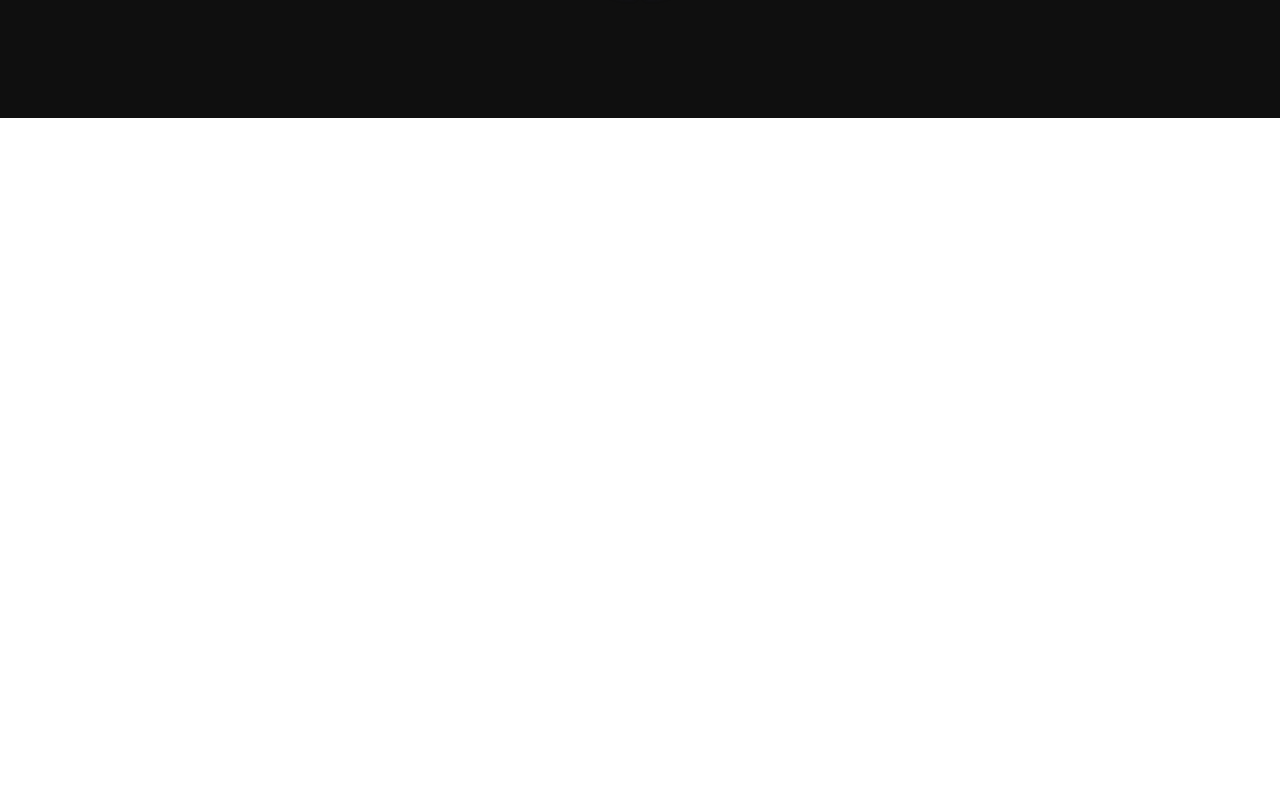
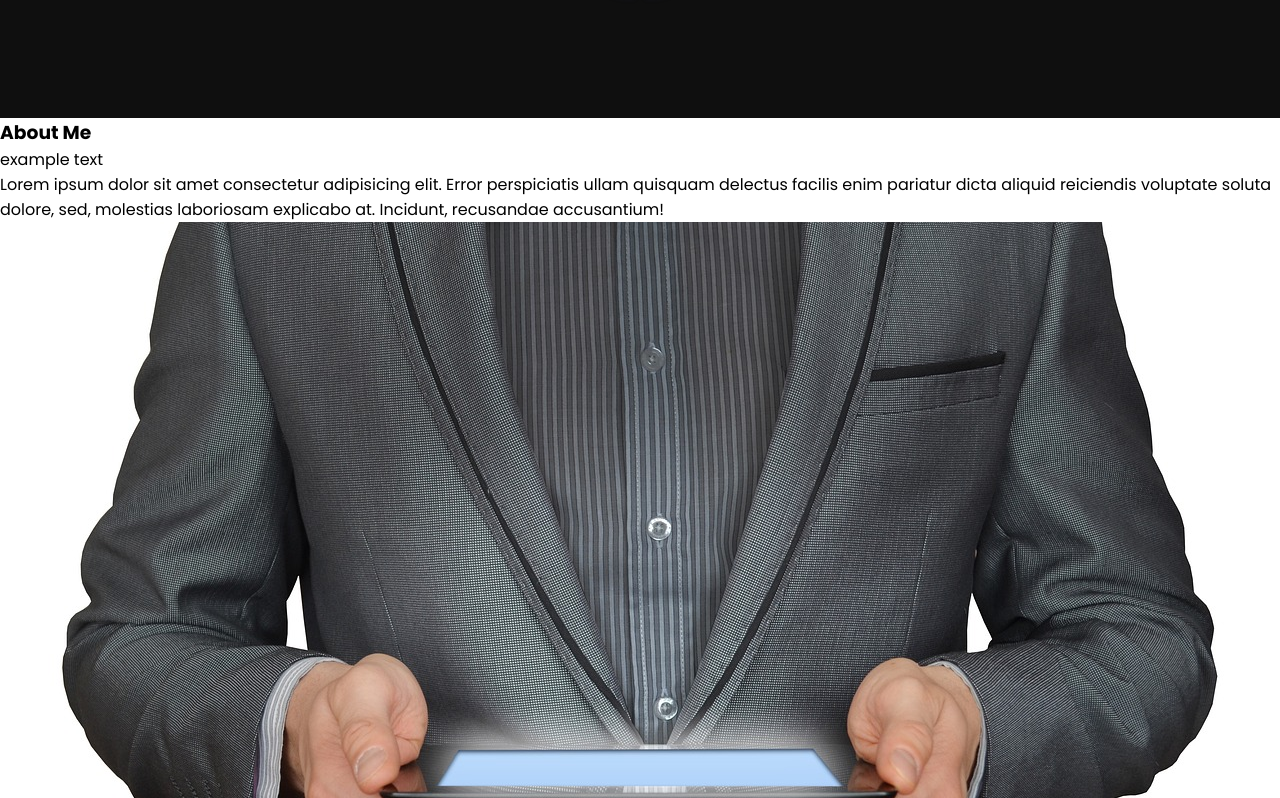
Before and after one commit to leandroheffes24/portfolio, a React (Vite) app: page / in a window 1280 px wide. Shown: the part 682-1480 px from the top of the page. Before the commit the page ends 800 px from the top, so only its background shows below. Built offline with nearby package versions, Linux system fonts and the light colour scheme; the HTML template or start-up script is replaced by a standard one.

Commit message:
about me section in progress

```diff
--- /dev/null
+++ b/src/components/AboutMeSection/AboutMeSection.module.css
@@ -0,0 +1,39 @@
+.aboutMeSection{
+
+}
+
+.textContainer{
+
+}
+
+.titleTextContainer{
+
+}
+
+.title{
+
+}
+
+.subTitle{
+
+}
+
+.aboutMeTextContainer{
+
+}
+
+.aboutMeText{
+
+}
+
+.buttonsContainer{
+
+}
+
+.imageContainer{
+
+}
+
+.image{
+
+}
--- /dev/null
+++ b/src/components/AboutMeSection/index.jsx
@@ -0,0 +1,29 @@
+import styles from './AboutMeSection.module.css'
+import aboutMeImage from '../../assets/images/about-me-image.jpg'
+
+const AboutMeSection = () => {
+    return (
+        <section className={styles.aboutMeSection}>
+            <div className={styles.textContainer}>
+                <div className={styles.titleTextContainer}>
+                    <h3 className={styles.title}>About Me</h3>
+                    <p className={styles.subTitle}>example text</p>
+                </div>
+
+                <div className={styles.aboutMeTextContainer}>
+                    <p className={styles.aboutMeText}>Lorem ipsum dolor sit amet consectetur adipisicing elit. Error perspiciatis ullam quisquam delectus facilis enim pariatur dicta aliquid reiciendis voluptate soluta dolore, sed, molestias laboriosam explicabo at. Incidunt, recusandae accusantium!</p>
+                </div>
+
+                <div className={styles.buttonsContainer}>
+
+                </div>
+            </div>
+
+            <div className={styles.imageContainer}>
+                <img className={styles.image} src={aboutMeImage} alt="about me image" />
+            </div>
+        </section>
+    )
+}
+
+export default AboutMeSection
--- a/src/components/HomeSection/index.jsx
+++ b/src/components/HomeSection/index.jsx
@@ -14,19 +14,19 @@ const HomeSection = () => {
                     <div className={styles.main}>
                         <div className={styles.up}>
                             <button className={styles.card1}>
-                                <a className={styles.socialNetworksLink} href="">
+                                <a className={styles.socialNetworksLink} href="https://www.linkedin.com/in/leandro-heffes/">
                                     <i className={`${'fa-brands fa-linkedin-in'} ${styles.linkedin}`}></i>
                                 </a>
                             </button>
                             <button className={styles.card2}>
-                                <a className={styles.socialNetworksLink} href="">
+                                <a className={styles.socialNetworksLink} href="https://github.com/leandroheffes24">
                                     <i className={`${'fa-brands fa-github github'} ${styles.github}`}></i>
                                 </a>
                             </button>
                         </div>
                         <div className={styles.down}>
                             <button className={styles.card3}>
-                                <a className={styles.socialNetworksLink} href="">
+                                <a className={styles.socialNetworksLink} href="https://stackoverflow.com/users/23576635/leandro">
                                     <i className={`${'fa-brands fa-stack-overflow'} ${styles.stackOverflow}`}></i>
                                 </a>
                             </button>
--- a/src/views/Home/index.jsx
+++ b/src/views/Home/index.jsx
@@ -1,12 +1,14 @@
 // import styles from './Home.module.css'
 import Header from '../../components/Header'
 import HomeSection from '../../components/HomeSection'
+import AboutMeSection from '../../components/AboutMeSection'
 
 const Home = () => {
     return(
         <>
             <Header/>
             <HomeSection/>
+            <AboutMeSection/>
         </>
     )
 }
```
Also changed, not shown: src/assets/images/about-me-image.jpg (added).
